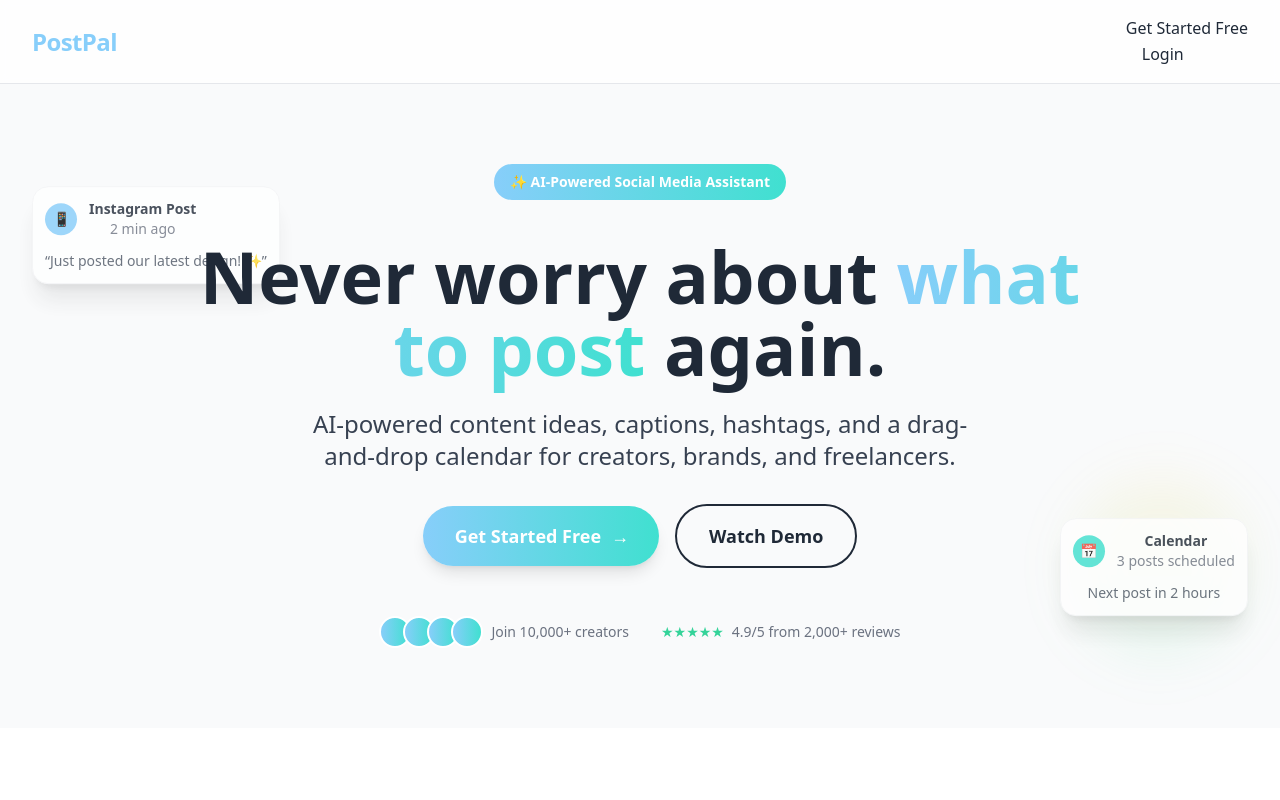
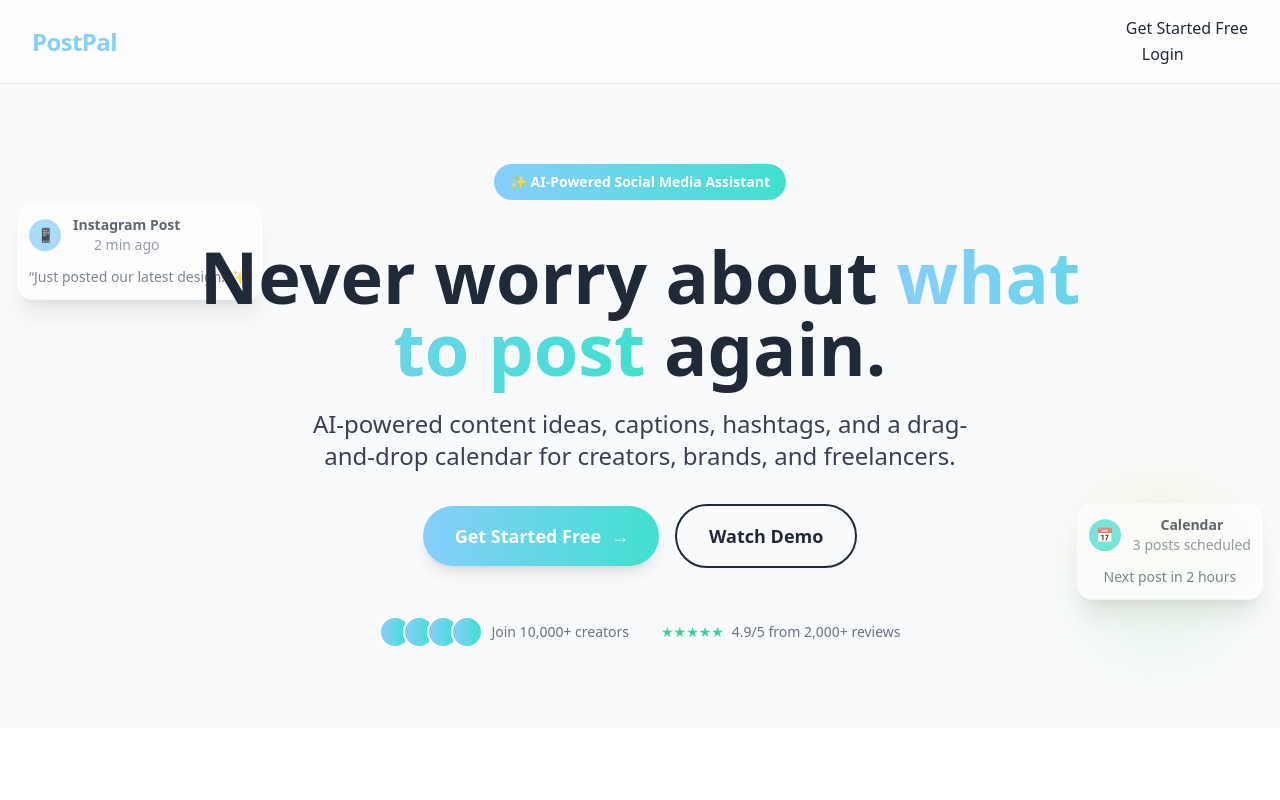
Before and after one commit to zetsu101/PostPal, a Next.js app: page / in a window 1280 px wide. Shown: the top 800 px of the page. Built offline with nearby package versions, Linux system fonts and the light colour scheme.

Commit message:
tweak(hero): move floating cards farther from headline and reduce opacity

```diff
--- a/src/app/page.tsx
+++ b/src/app/page.tsx
@@ -150,7 +150,7 @@ export default function LandingPage() {
             repeat: Infinity,
             ease: "easeInOut"
           }}
-          className="absolute top-28 left-8 hidden lg:block z-0 opacity-80 pointer-events-none"
+          className="absolute top-32 left-4 hidden lg:block z-0 opacity-70 pointer-events-none"
         >
           <div className="bg-white rounded-2xl shadow-xl p-3 border border-gray-100 max-w-xs">
             <div className="flex items-center gap-3 mb-3">
@@ -176,7 +176,7 @@ export default function LandingPage() {
             ease: "easeInOut",
             delay: 1
           }}
-          className="absolute bottom-28 right-8 hidden lg:block z-0 opacity-80 pointer-events-none"
+          className="absolute bottom-32 right-4 hidden lg:block z-0 opacity-70 pointer-events-none"
         >
           <div className="bg-white rounded-2xl shadow-xl p-3 border border-gray-100 max-w-xs">
             <div className="flex items-center gap-3 mb-3">
```
